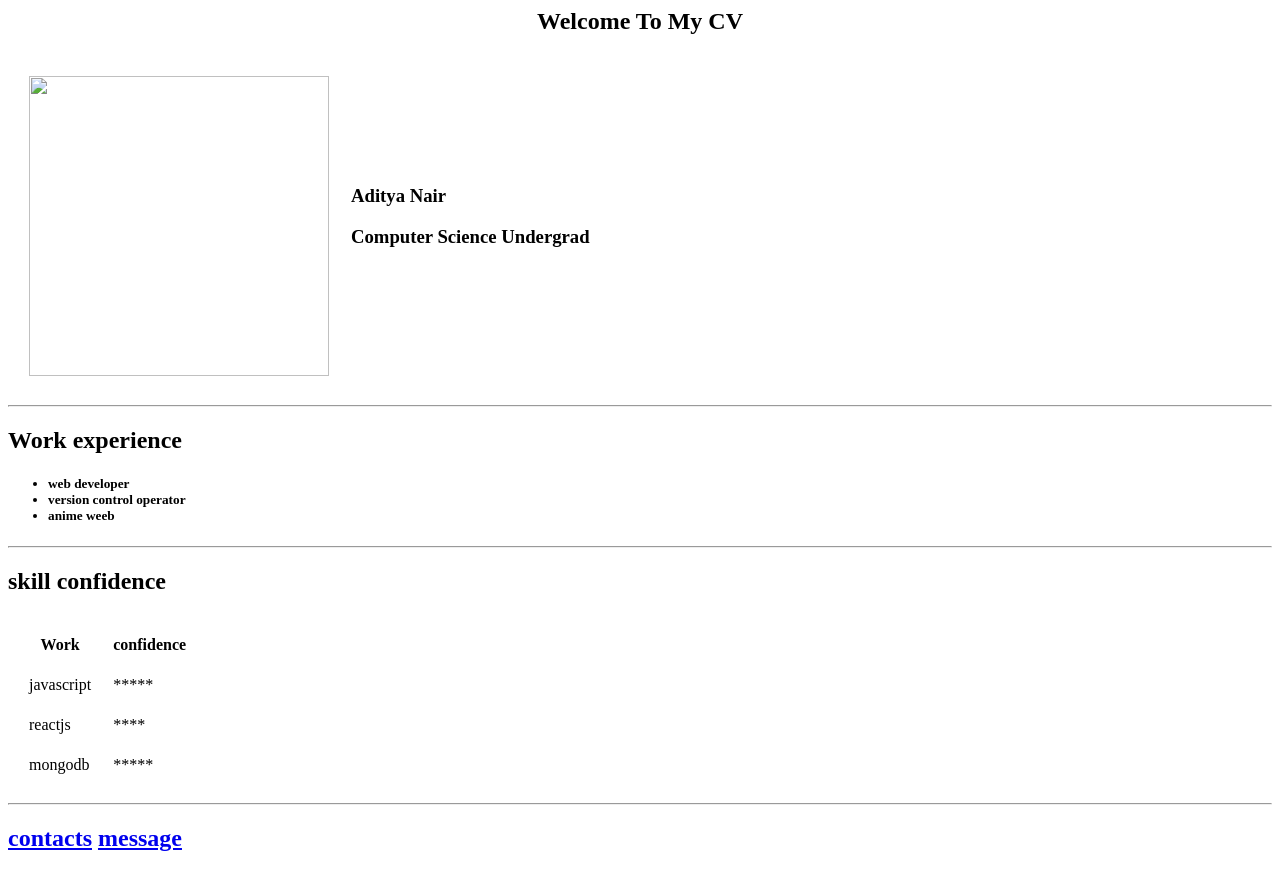
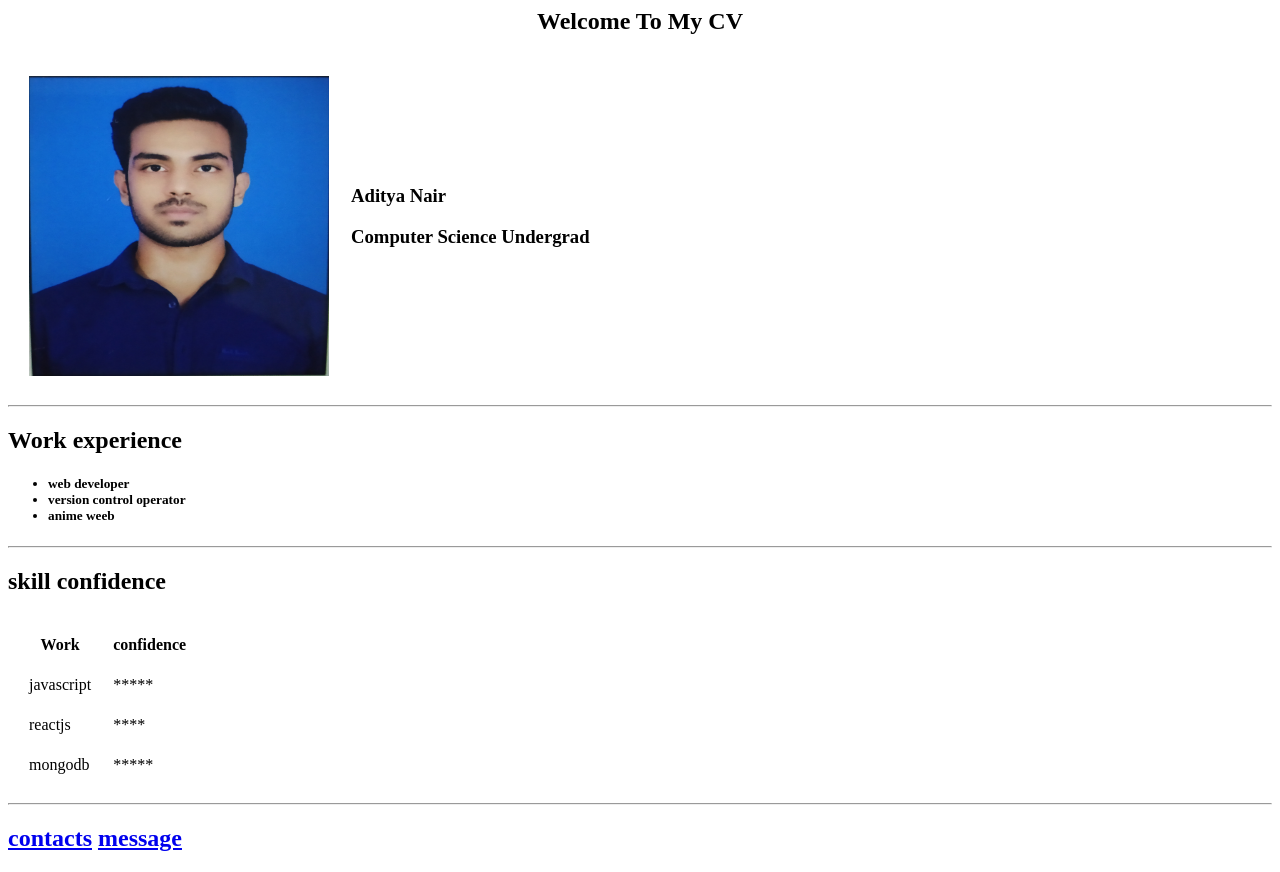
Before and after one commit to 6ftgeek/cv, a plain HTML site: page index.html in a window 1280 px wide. Drawn offline with Linux system fonts and the light colour scheme.

Commit message:
Update index.html

```diff
--- a/index.html
+++ b/index.html
@@ -9,7 +9,7 @@
 
                         <tr>
                             <td >
-                                <img  src="/module2/IMG_20200817_195146.jpg" alt="" height="300" width="300">
+                                <img  src="IMG_20200817_195146.jpg" alt="" height="300" width="300">
                             </td>
                             <td>
                                 <h3>
```
